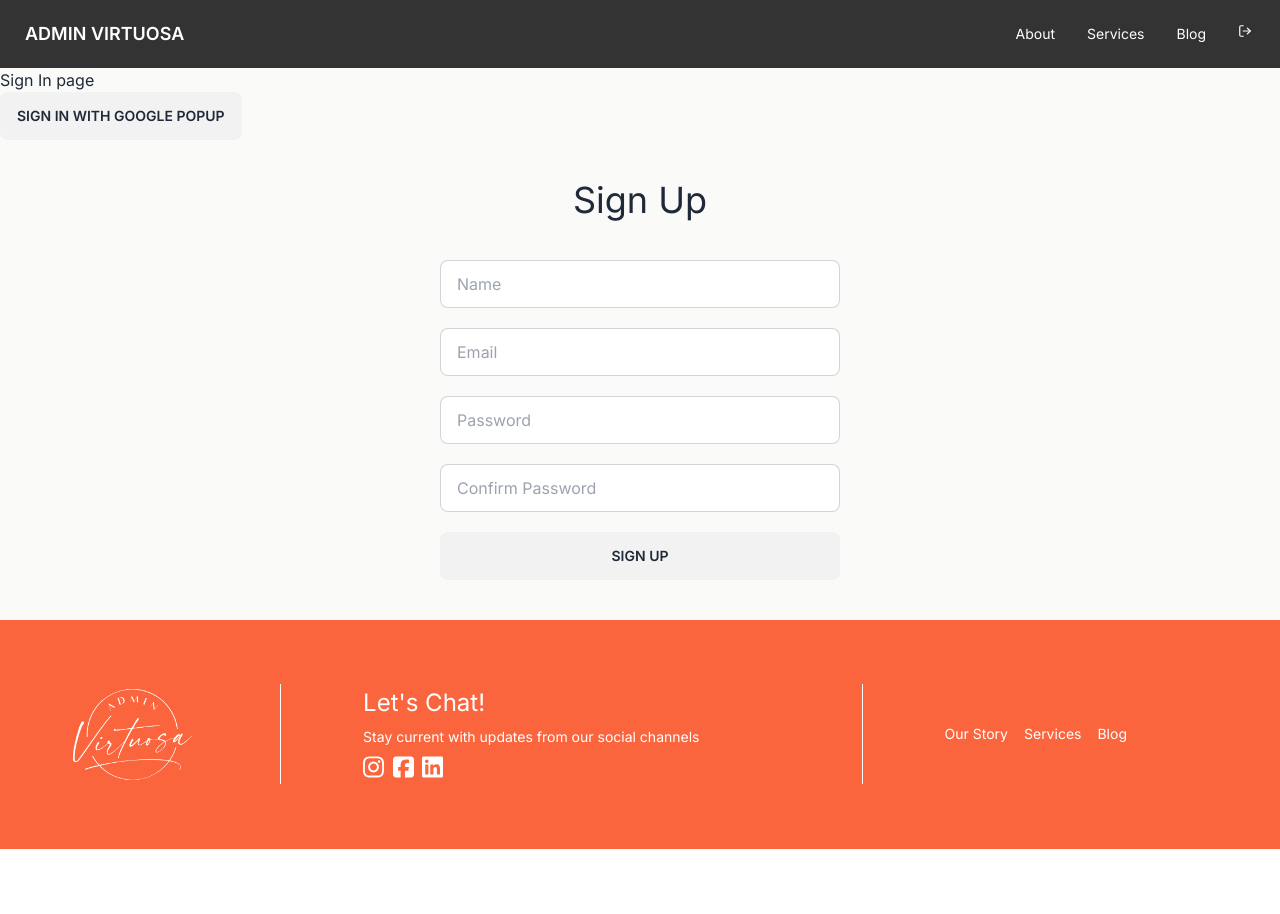
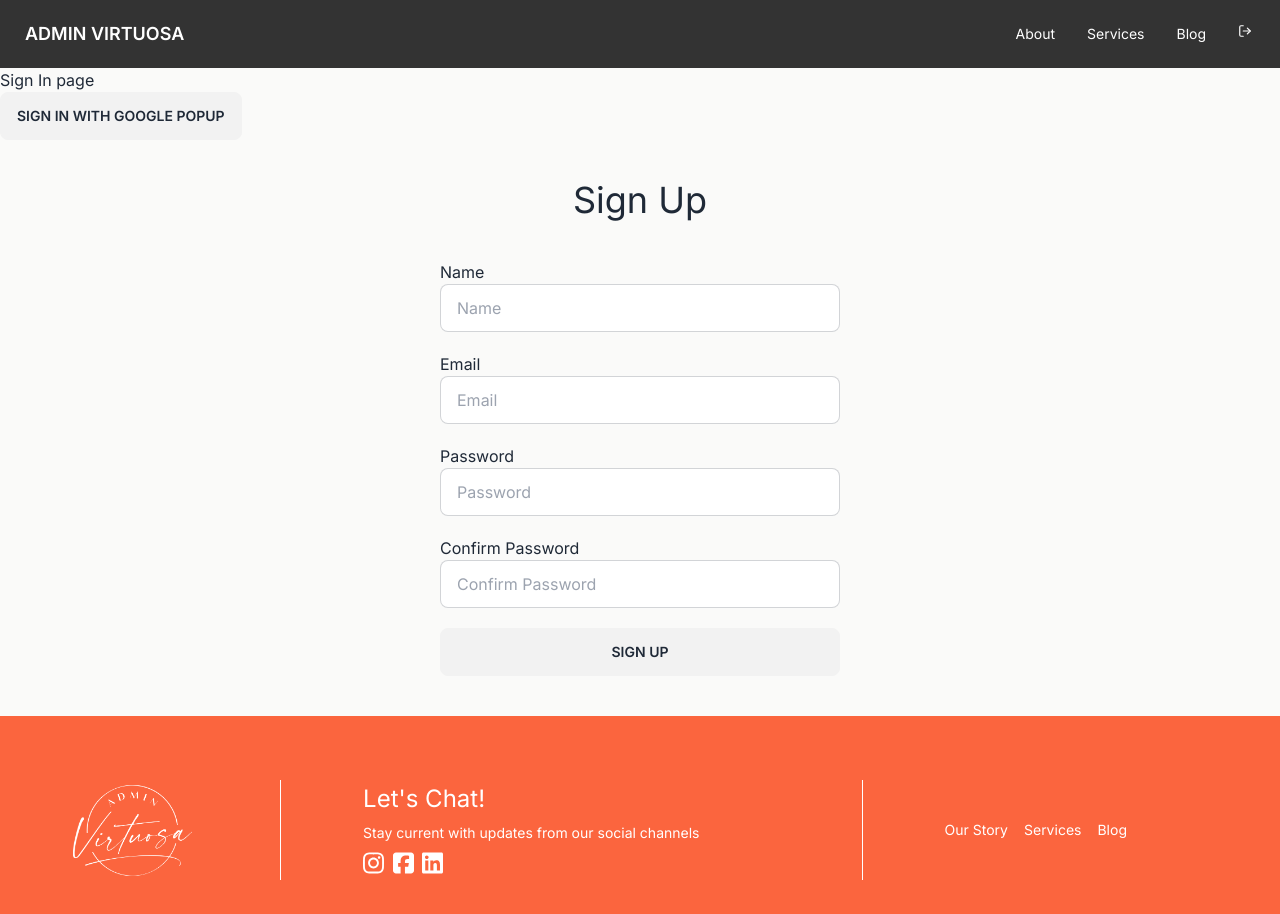
Before and after one commit to FilipaMerino/blogvirtuosa, a Next.js app: page /signin in a window 1280 px wide. Shown: the top 914 px of the page. Before the commit the page ends 849 px from the top, so only its background shows below. Built offline with nearby package versions, Linux system fonts and the light colour scheme.

Commit message:
sign up sstyling

```diff
--- /dev/null
+++ b/app/components/FormInput.jsx
@@ -0,0 +1,15 @@
+import React from "react";
+
+const FormInput = ({ label, ...otherProps }) => {
+  return (
+    <div className="flex flex-col">
+    <div>
+
+      <label>{label}</label>
+    </div>
+      <input {...otherProps}></input>
+    </div>
+  );
+};
+
+export default FormInput;
--- a/app/components/signup/SignUpForm.jsx
+++ b/app/components/signup/SignUpForm.jsx
@@ -2,6 +2,9 @@
 
 import { useState } from "react";
 import { createAuthUserWithEmailAndPassword, createUserDocumentFromAuth } from "../../../utils/firebase/firebase.utils";
+import FormInput from "../FormInput"
+
+
 
 const defaultFormFields = {
   displayName: "",
@@ -70,7 +73,8 @@
         <form
           onSubmit={handleSubmit}
           className="flex flex-col justify-center w-1/3 ">
-          <input
+          <FormInput
+          label="Name"
             type="text"
             required
             onChange={handleChange}
@@ -80,7 +84,8 @@
             className="input input-bordered mb-5"
           />
 
-          <input
+          <FormInput
+          label="Email"
             type="email"
             required
             onChange={handleChange}
@@ -90,7 +95,8 @@
             className="input input-bordered mb-5"
           />
 
-          <input
+          <FormInput
+          label="Password"
             type="password"
             required
             onChange={handleChange}
@@ -100,7 +106,8 @@
             className="input input-bordered mb-5"
           />
 
-          <input
+          <FormInput
+          label="Confirm Password"
             type="password"
             required
             onChange={handleChange}
```
